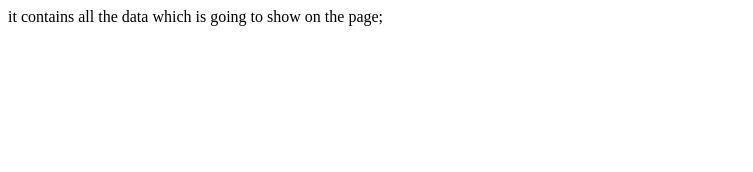
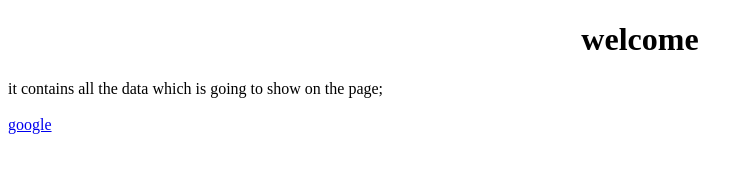
Before and after one commit to mohit-761/MyCourse, a plain HTML site: page site/Structure.html in a window 1280 px wide. Shown: the whole page, without its empty margins (0-753 px from the left). Drawn offline with Linux system fonts and the light colour scheme.

Commit message:
adding google link

```diff
--- a/site/Structure.html
+++ b/site/Structure.html
@@ -6,8 +6,14 @@
             Coursera!
         </title>
     </head>
-    <body>
-        it contains all the data which is going to show on the page;
+    <body >
+<h1><center> welcome </h1>
 
-    </body>
+it contains all the data which is going to show on the page;
+<br><br>
+<a href= "http://google.com"/> google </a>
+
+</center>
+
+ </body>
 </html>
```
